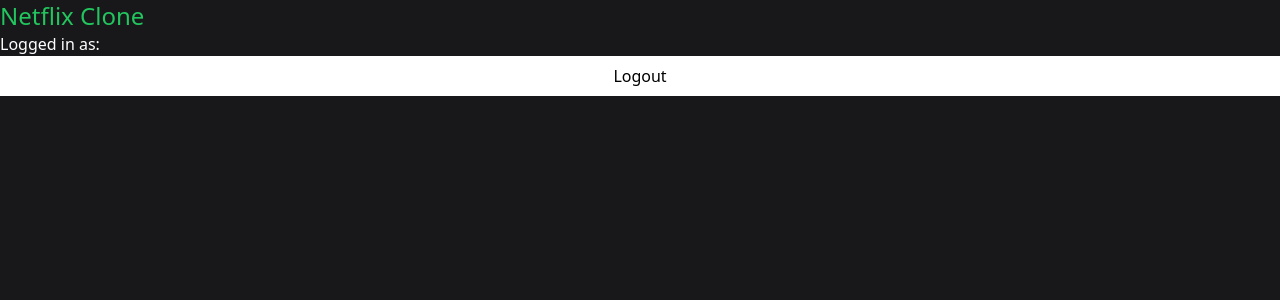
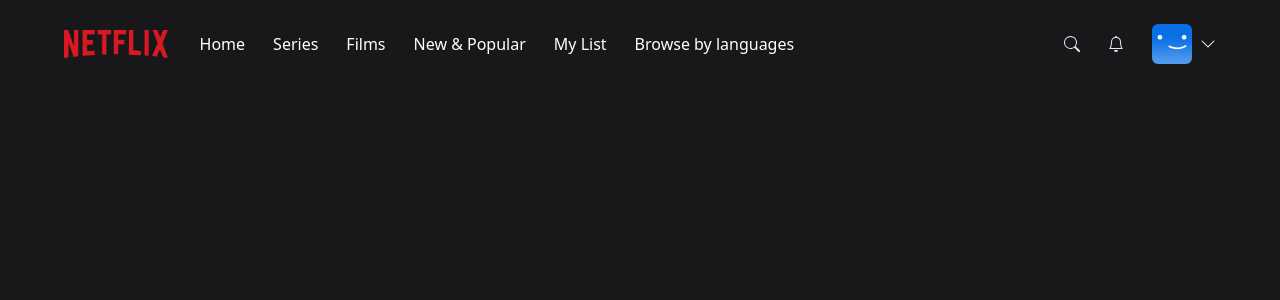
Before and after one commit to DTripleD/netflix, a Next.js app: page / in a window 1280 px wide. Shown: the top 300 px of the page. Built offline with nearby package versions, Linux system fonts and the light colour scheme; no server answers; the database is empty; sample sign-in values are in the browser's storage.

Commit message:
Add navbar

```diff
--- /dev/null
+++ b/components/AccountMenu.tsx
@@ -0,0 +1,38 @@
+import { signOut } from "next-auth/react";
+import React from "react";
+
+interface AccountMenuProps {
+  visible?: boolean;
+}
+
+const AccountMenu: React.FC<AccountMenuProps> = ({ visible }) => {
+  if (!visible) {
+    return null;
+  }
+
+  return (
+    <div className="bg-black w-56 absolute top-14 right-0 py-5 flex-col border-2 border-gray-800 flex">
+      <div className="flex flex-col gap-3">
+        <div className="px-3 group/item flex flex-row gap-3 items-center w-full">
+          <img
+            className="w-8 rounded-md"
+            src="/images/default-blue.png"
+            alt=""
+          />
+          <p className="text-white text-sm group-hover/item:underline">
+            Username
+          </p>
+        </div>
+        <hr className="bg-gray-600 bottom-0 h-px my-4" />
+        <div
+          onClick={() => signOut()}
+          className="px-3 text-center text-white text-sm hover:underline"
+        >
+          Sign out of Netflix
+        </div>
+      </div>
+    </div>
+  );
+};
+
+export default AccountMenu;
--- /dev/null
+++ b/components/MobileMenu.tsx
@@ -0,0 +1,34 @@
+import React from "react";
+
+interface MobileMenuProps {
+  visible?: boolean;
+}
+
+const MobileMenu: React.FC<MobileMenuProps> = ({ visible }) => {
+  if (!visible) {
+    return null;
+  }
+
+  return (
+    <div className="bg-black w-56 absolute top-8 left-0 py-5 flex-col border-2 border-gray-800 flex">
+      <div className="flex flex-col gap-4">
+        <div className="px-3 text-center text-white hover:underline">Home</div>
+        <div className="px-3 text-center text-white hover:underline">
+          Series
+        </div>
+        <div className="px-3 text-center text-white hover:underline">Films</div>
+        <div className="px-3 text-center text-white hover:underline">
+          New & Popular
+        </div>
+        <div className="px-3 text-center text-white hover:underline">
+          My List
+        </div>
+        <div className="px-3 text-center text-white hover:underline">
+          Browse by Languages
+        </div>
+      </div>
+    </div>
+  );
+};
+
+export default MobileMenu;
--- /dev/null
+++ b/components/Navbar.tsx
@@ -0,0 +1,94 @@
+import { useCallback, useEffect, useState } from "react";
+import { BsChevronDown, BsSearch, BsBell } from "react-icons/bs";
+
+import MobileMenu from "./MobileMenu";
+import NavbarItem from "./NavbarItem";
+import AccountMenu from "./AccountMenu";
+
+const TOP_OFFSET = 66;
+
+const Navbar = () => {
+  const [showMobileMenu, setShowMobileMenu] = useState(false);
+  const [showAccountMenu, setShowAccountMenu] = useState(false);
+  const [showBackground, setShowBackground] = useState(false);
+
+  useEffect(() => {
+    const handleScroll = () => {
+      if (window.scrollY >= TOP_OFFSET) {
+        setShowBackground(true);
+      } else {
+        setShowBackground(false);
+      }
+    };
+
+    window.addEventListener("scroll", handleScroll);
+
+    return () => {
+      window.removeEventListener("scroll", handleScroll);
+    };
+  }, []);
+
+  const toggleMobileMenu = useCallback(() => {
+    setShowMobileMenu((current) => !current);
+  }, []);
+
+  const toggleAccountMenu = useCallback(() => {
+    setShowAccountMenu((current) => !current);
+  }, []);
+
+  return (
+    <nav className="w-full fixed z-40">
+      <div
+        className={`px-4 md:px-16 py-6 flex flex-row items-center transition duration-500 ${
+          showBackground ? "bg-zinc-900 bg-opacity-90" : ""
+        }`}
+      >
+        <img className="h-4 lg:h-7" src="/images/logo.png" alt="logo" />
+        <div className="flex-row ml-8 gap-7 hidden lg:flex">
+          <NavbarItem label="Home" />
+          <NavbarItem label="Series" />
+          <NavbarItem label="Films" />
+          <NavbarItem label="New & Popular" />
+          <NavbarItem label="My List" />
+          <NavbarItem label="Browse by languages" />
+        </div>
+        <div
+          onClick={toggleMobileMenu}
+          className="lg:hidden flex flex-row items-center gap-2 ml-8 cursor-pointer relative"
+        >
+          <p className="text-white text-sm">Browse</p>
+          <BsChevronDown
+            className={`text-white transition ${
+              showMobileMenu ? "rotate-180" : "rotate-0"
+            }`}
+          />
+          <MobileMenu visible={showMobileMenu} />
+        </div>
+        <div className="flex flex-row ml-auto gap-7 items-center">
+          <div className="text-gray-200 hover:text-gray-300 cursor-pointer transition">
+            <BsSearch />
+          </div>
+          <div className="text-gray-200 hover:text-gray-300 cursor-pointer transition">
+            <BsBell />
+          </div>
+          <div
+            onClick={toggleAccountMenu}
+            className="flex flex-row items-center gap-2 cursor-pointer relative"
+          >
+            <div className="w-6 h-6 lg:w-10 lg:h-10 rounded-md overflow-hidden">
+              <img src="/images/default-blue.png" alt="" />
+            </div>
+            <BsChevronDown
+              className={`text-white transition ${
+                showAccountMenu ? "rotate-180" : "rotate-0"
+              }`}
+            />
+            <AccountMenu visible={showAccountMenu} />
+          </div>
+        </div>
+      </div>
+    </nav>
+  );
+};
+
+export default Navbar;
--- /dev/null
+++ b/components/NavbarItem.tsx
@@ -0,0 +1,15 @@
+import React from "react";
+
+interface NavbatItemProps {
+  label: string;
+}
+
+const NavbarItem: React.FC<NavbatItemProps> = ({ label }) => {
+  return (
+    <div className="text-white cursor-pointer hover:text-gray-300 transition">
+      {label}
+    </div>
+  );
+};
+
+export default NavbarItem;
--- a/hooks/useCurrentUser.ts
+++ b/hooks/useCurrentUser.ts
@@ -1,9 +1,9 @@
-import useSwr from "swr";
+import useSWR from "swr";
 
 import fetcher from "@/lib/fetcher";
 
 const useCurrentUser = () => {
-  const { data, error, isLoading, mutate } = useSwr("/api/current", fetcher);
+  const { data, error, isLoading, mutate } = useSWR("/api/current", fetcher);
   return {
     data,
     error,
--- a/pages/api/current.ts
+++ b/pages/api/current.ts
@@ -15,6 +15,6 @@ export default async function handler(
     return res.status(200).json(currentUser);
   } catch (error) {
     console.log(error);
-    return res.status(500).end();
+    return res.status(400).end();
   }
 }
--- a/pages/auth.tsx
+++ b/pages/auth.tsx
@@ -1,33 +1,12 @@
 import axios from "axios";
 import { useCallback, useState } from "react";
-import { NextPageContext } from "next";
-import { getSession, signIn } from "next-auth/react";
-import { useRouter } from "next/router";
+import { signIn } from "next-auth/react";
 import { FcGoogle } from "react-icons/fc";
 import { FaGithub } from "react-icons/fa";
 
 import Input from "@/components/Input";
 
-export async function getServerSideProps(context: NextPageContext) {
-  const session = await getSession(context);
-
-  if (session) {
-    return {
-      redirect: {
-        destination: "/",
-        permanent: false,
-      },
-    };
-  }
-
-  return {
-    props: {},
-  };
-}
-
 const Auth = () => {
-  const router = useRouter();
-
   const [email, setEmail] = useState("");
   const [name, setName] = useState("");
   const [password, setPassword] = useState("");
@@ -45,15 +24,12 @@ const Auth = () => {
       await signIn("credentials", {
         email,
         password,
-        redirect: false,
-        callbackUrl: "/",
+        callbackUrl: "/profiles",
       });
-
-      router.push("/profiles");
     } catch (error) {
       console.log(error);
     }
-  }, [email, password, router]);
+  }, [email, password]);
 
   const register = useCallback(async () => {
     try {
--- a/pages/index.tsx
+++ b/pages/index.tsx
@@ -1,11 +1,10 @@
-import useCurrentUser from "@/hooks/useCurrentUser";
+import Navbar from "@/components/Navbar";
 import { NextPageContext } from "next";
-
-import { getSession, signOut } from "next-auth/react";
+import { getSession } from "next-auth/react";
 
 export async function getServerSideProps(context: NextPageContext) {
+  try {
     const session = await getSession(context);
-
     if (!session) {
       return {
         redirect: {
@@ -14,22 +13,16 @@ export async function getServerSideProps(context: NextPageContext) {
         },
       };
     }
-
-  return {
-    props: {},
-  };
+    return { props: {} };
+  } catch (error) {
+    console.error("Error getting session:", error);
+    return { props: {} };
   }
-
+}
 export default function Home() {
-  const { data: user } = useCurrentUser();
-
   return (
     <>
-      <h1 className="text-2xl text-green-500">Netflix Clone</h1>
-      <p className="text-white">Logged in as: {user?.name}</p>
-      <button className="h-10 w-full bg-white" onClick={() => signOut()}>
-        Logout
-      </button>
+      <Navbar />
     </>
   );
 }
--- a/pages/profiles.tsx
+++ b/pages/profiles.tsx
@@ -1,7 +1,47 @@
+import useCurrentUser from "@/hooks/useCurrentUser";
+import { NextPageContext } from "next";
+import { getSession } from "next-auth/react";
+import { useRouter } from "next/router";
+
+export async function getServerSideProps(context: NextPageContext) {
+  const session = await getSession(context);
+
+  if (!session) {
+    return {
+      redirect: {
+        destination: "/auth",
+        permanent: false,
+      },
+    };
+  }
+  return {
+    props: {},
+  };
+}
+
 const Profiles = () => {
+  const router = useRouter();
+  const { data: user } = useCurrentUser();
+
   return (
-    <div>
-      <p className="text-white text-4xl">Profiles</p>
+    <div className="flex items-center h-full justify-center">
+      <div className="flex flex-col">
+        <h1 className="text-3xl md:text-6xl text-white text-center">
+          Who is watching?
+        </h1>
+        <div className="flex items-center justify-center gap-8 mt-10">
+          <div onClick={() => router.push("/")}>
+            <div className="group flex-row w-44 mx-auto">
+              <div className="w-44 h-44 rounded-md flex items-center justify-center border-2 border-transparent group-hover:cursor-pointer group-hover:border-white overflow-hidden">
+                <img src="/images/default-blue.png" alt="Profile" />
+              </div>
+              <div className="mt-4 text-gray-400 text-2xl text-center group-hover:text-white">
+                {user?.name}
+              </div>
+            </div>
+          </div>
+        </div>
+      </div>
     </div>
   );
 };
```
Also changed, not shown: public/images/default-blue.png (added). Lines whose indentation alone changed are shown as unchanged.
